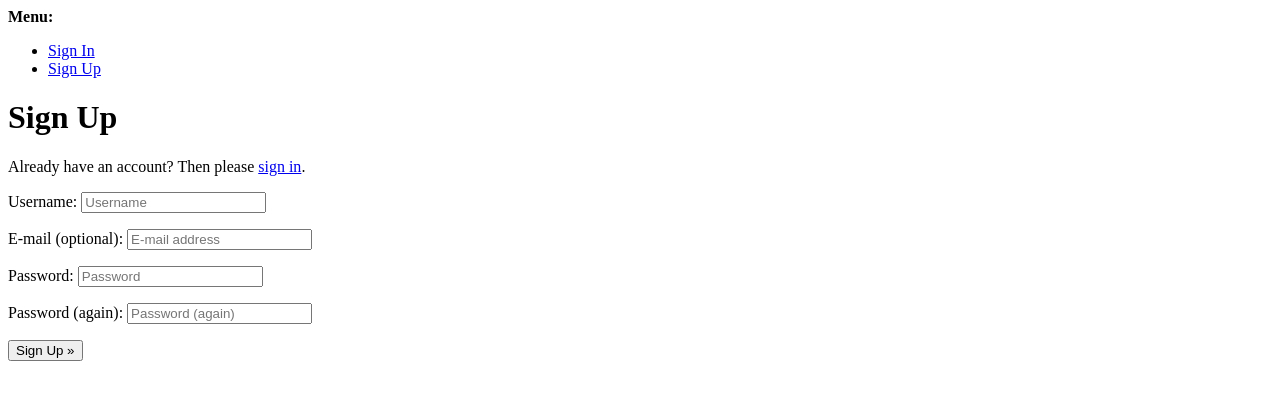
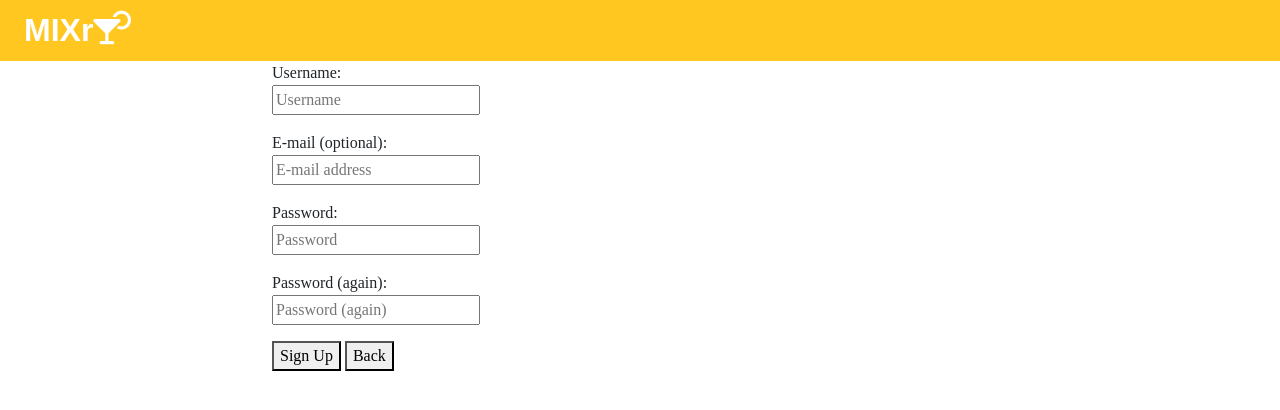
Before and after one commit to John-McPherson/Full-Stack-Tool-Kit-Portfolio-Project, a Django app: page /accounts/signup/ in a window 1280 px wide. Shown: the top 410 px of the page. Run offline with Django 3.2, Linux system fonts and the light colour scheme; some libraries are stand-ins or nearby versions; some web fonts are replaced.

Commit message:
add custom content to signup page

```diff
--- a/templates/account/signup.html
+++ b/templates/account/signup.html
@@ -1,13 +1,11 @@
-{% extends "account/base.html" %}
+{% extends "account_management.html" %}
 
 {% load i18n %}
 
 {% block head_title %}{% trans "Signup" %}{% endblock %}
 
 {% block content %}
-<h1>{% trans "Sign Up" %}</h1>
 
-<p>{% blocktrans %}Already have an account? Then please <a href="{{ login_url }}">sign in</a>.{% endblocktrans %}</p>
 
 <form class="signup" id="signup_form" method="post" action="{% url 'account_signup' %}">
   {% csrf_token %}
@@ -15,7 +13,10 @@
   {% if redirect_field_value %}
   <input type="hidden" name="{{ redirect_field_name }}" value="{{ redirect_field_value }}" />
   {% endif %}
-  <button type="submit">{% trans "Sign Up" %} &raquo;</button>
+  <button type="submit" class="account-management-btn">{% trans "Sign Up" %}</button>
+  <a href="#">
+    <button class="account-management-btn">Back</button>
+  </a>
 </form>
 
 {% endblock %}
```
